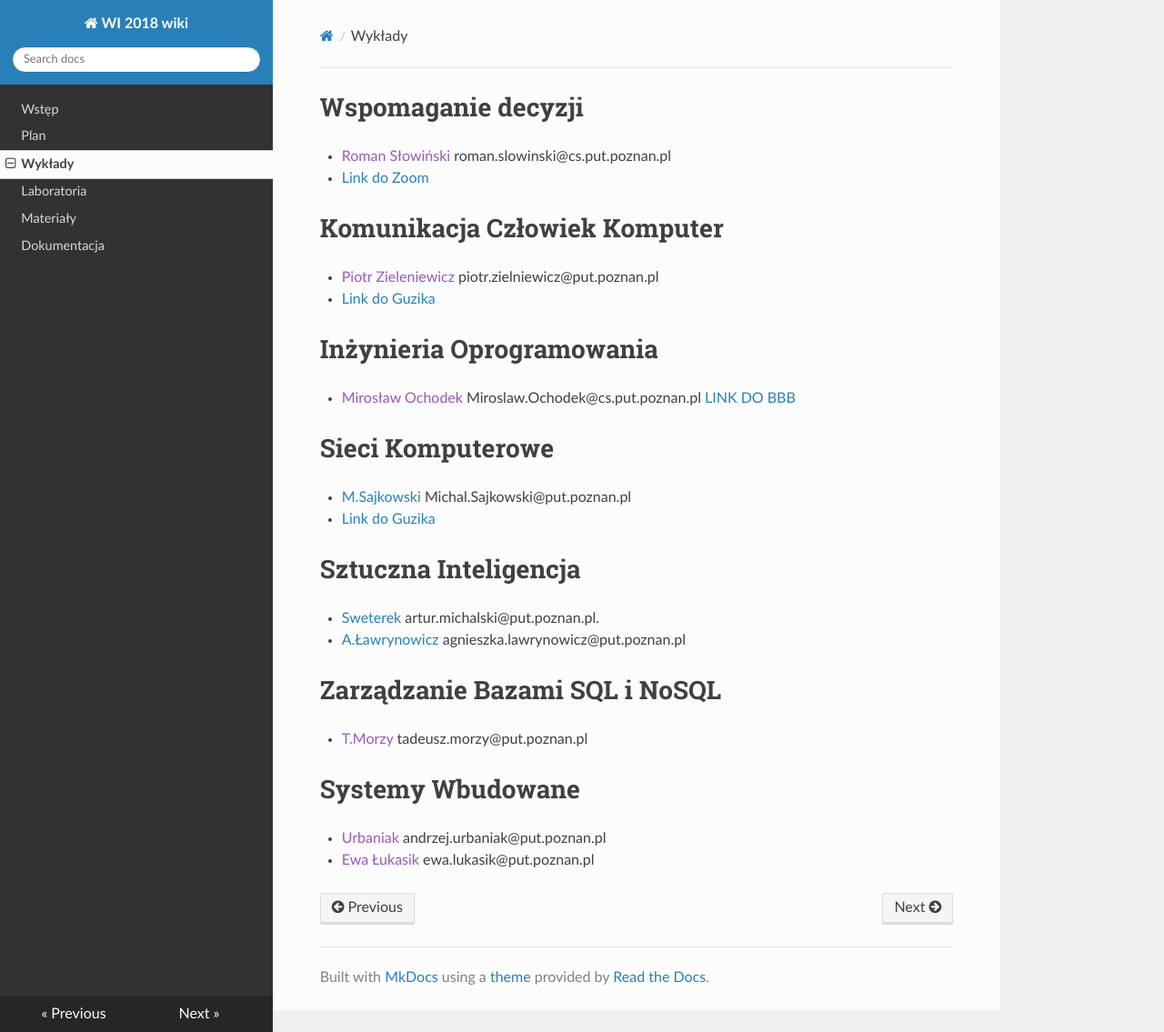
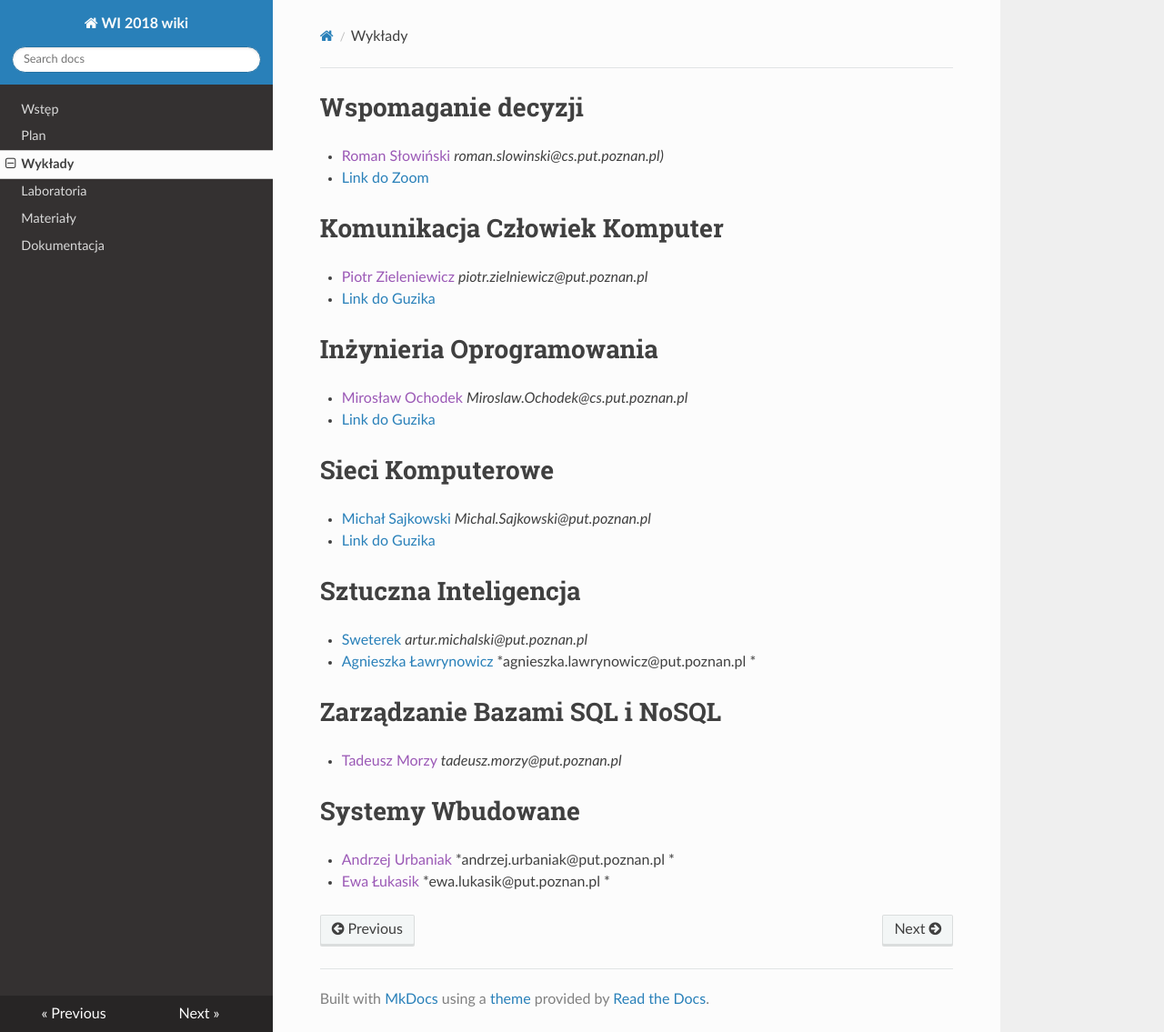
Before and after one commit to PUT-WI-18/wi18-wiki-sem5, an MkDocs documentation site: the page built from docs/wyklady.md, in a window 1280 px wide and 1135 px high. Shown: the whole window at 91% size. Built offline with MkDocs 1.6.1, drawn with Linux system fonts in a browser that asks for light colours; nearby versions of some CDN libraries.

Commit message:
Update wyklady.md

```diff
--- a/docs/wyklady.md
+++ b/docs/wyklady.md
@@ -1,24 +1,24 @@
 # Wspomaganie decyzji
-- [Roman Słowiński]() roman.slowinski@cs.put.poznan.pl
+- [Roman Słowiński]() *roman.slowinski@cs.put.poznan.pl)*
    - [Link do Zoom](https://us02web.zoom.us/j/85460484417?pwd=NXpuckN3cFRKU1lwa1VLc0VoS09yQT09&uname=Piotr%20Tylczy%C5%84ski)
 # Komunikacja Człowiek Komputer
-- [Piotr Zieleniewicz]() piotr.zielniewicz@put.poznan.pl
+- [Piotr Zieleniewicz]() *piotr.zielniewicz@put.poznan.pl*
    - [Link do Guzika](https://ekursy.put.poznan.pl/mod/bigbluebuttonbn/view.php?id=240728)
 # Inżynieria Oprogramowania
-- [Mirosław Ochodek]() Miroslaw.Ochodek@cs.put.poznan.pl
-   [LINK DO BBB](https://ekursy.put.poznan.pl/mod/bigbluebuttonbn/view.php?id=470657)
+- [Mirosław Ochodek]() *Miroslaw.Ochodek@cs.put.poznan.pl*
+   - [Link do Guzika](https://ekursy.put.poznan.pl/mod/bigbluebuttonbn/view.php?id=470657)
 
 # Sieci Komputerowe
-- [M.Sajkowski](https://www.cs.put.poznan.pl/msajkowski/for-students/)  Michal.Sajkowski@put.poznan.pl
+- [Michał Sajkowski](https://www.cs.put.poznan.pl/msajkowski/for-students/)  *Michal.Sajkowski@put.poznan.pl*
    - [Link do Guzika](https://moodle.put.poznan.pl/course/view.php?id=4944)
 
 # Sztuczna Inteligencja
-- [Sweterek](http://www.cs.put.poznan.pl/amichalski/si.dzienne/index.html) artur.michalski@put.poznan.pl.
-- [A.Ławrynowicz](http://www.cs.put.poznan.pl/si/) agnieszka.lawrynowicz@put.poznan.pl
+- [Sweterek](http://www.cs.put.poznan.pl/amichalski/si.dzienne/index.html) *artur.michalski@put.poznan.pl*
+- [Agnieszka Ławrynowicz](http://www.cs.put.poznan.pl/si/) *agnieszka.lawrynowicz@put.poznan.pl *
 
 # Zarządzanie Bazami SQL i NoSQL
-- [T.Morzy]() tadeusz.morzy@put.poznan.pl
+- [Tadeusz Morzy]() *tadeusz.morzy@put.poznan.pl*
 
 # Systemy Wbudowane
-- [Urbaniak]() andrzej.urbaniak@put.poznan.pl
-- [Ewa Łukasik]() ewa.lukasik@put.poznan.pl
+- [Andrzej Urbaniak]() *andrzej.urbaniak@put.poznan.pl *
+- [Ewa Łukasik]() *ewa.lukasik@put.poznan.pl *
```
